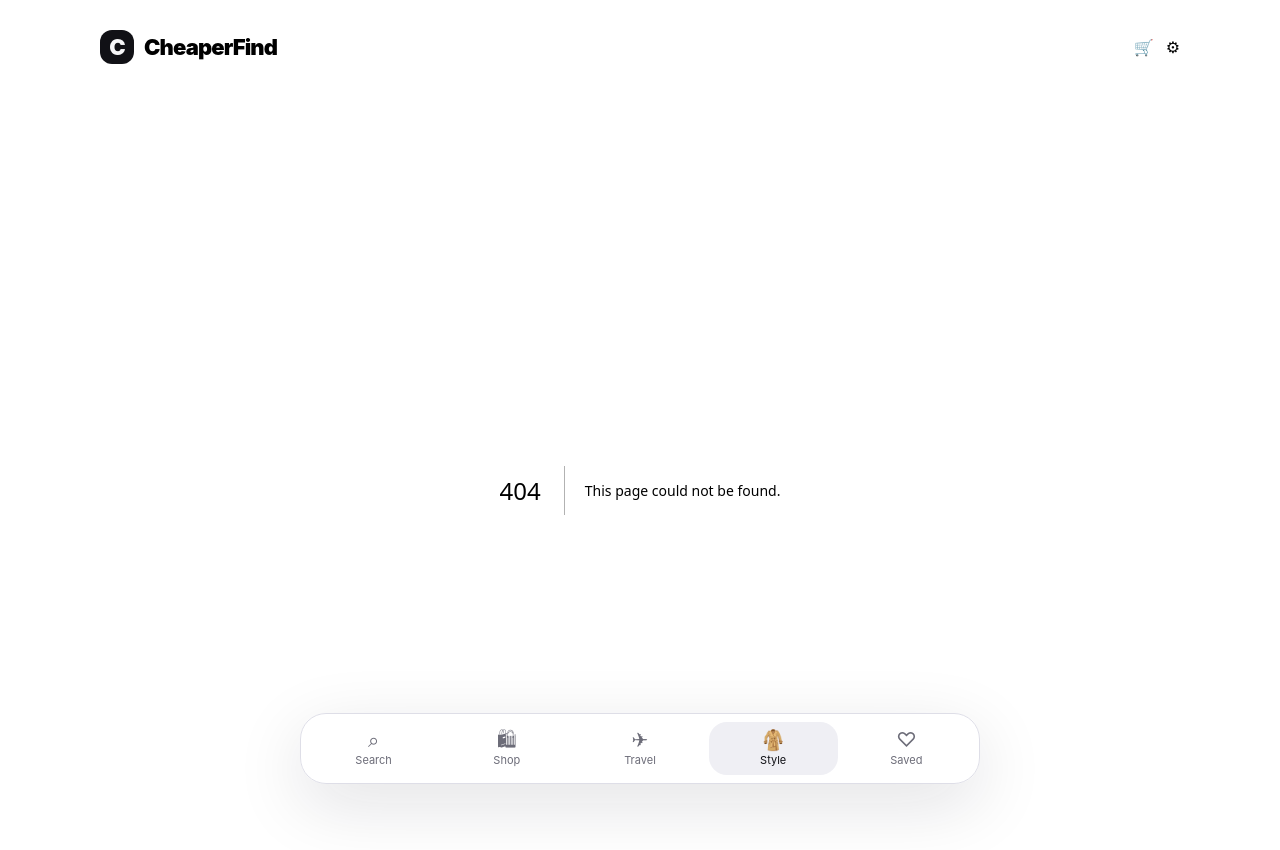
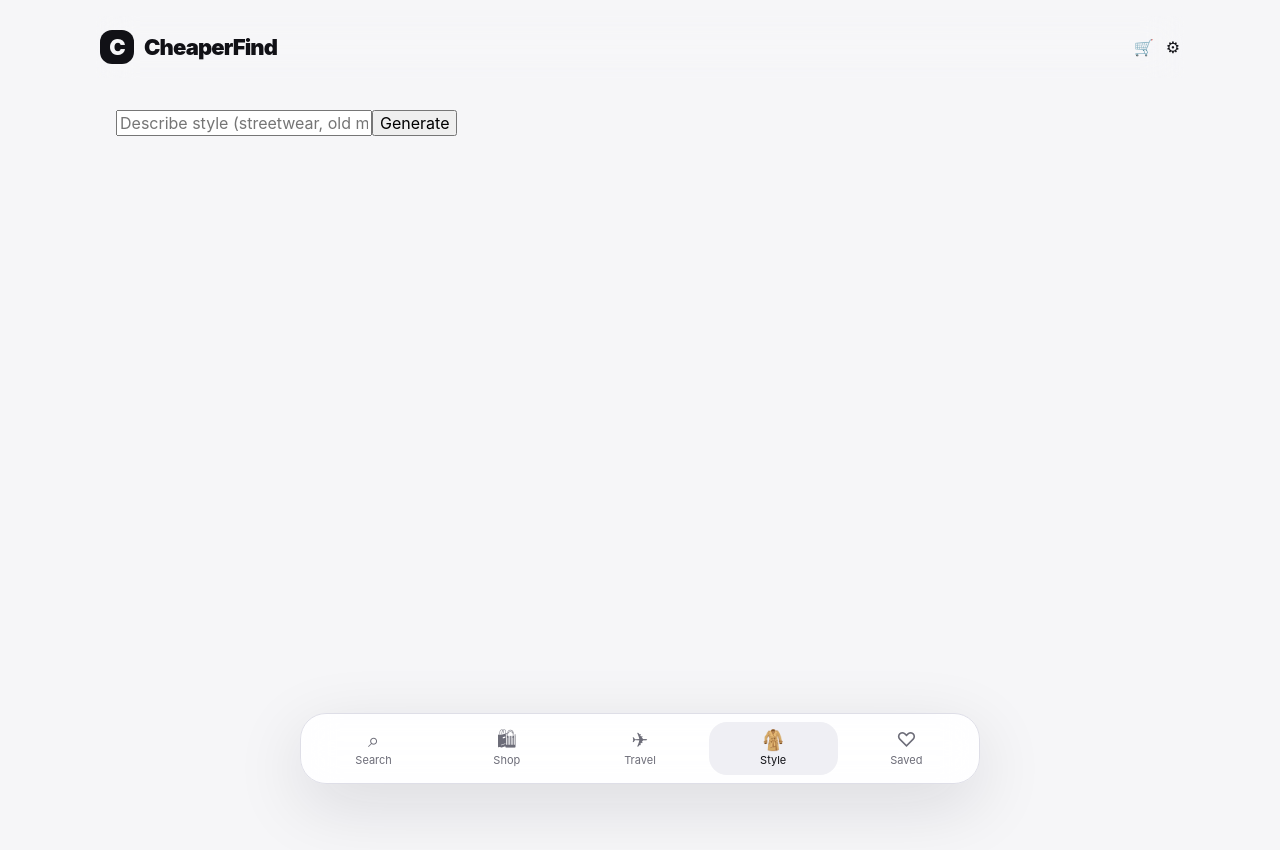
Before and after one commit to Jakelevin999/ccheapest-app-ver-3-, a Next.js app: page /style in a window 1280 px wide. Before the commit this address had no page. Shown: the top 850 px of the page. After the commit the page ends 800 px from the top, so only its background shows below. Built offline with nearby package versions, Linux system fonts and the light colour scheme.

Commit message:
Add tinder-style shopping page

```diff
--- /dev/null
+++ b/app/style/page.tsx
@@ -0,0 +1,50 @@
+'use client';
+import { useState } from 'react';
+import { addToCart } from '../../lib/cart';
+
+export default function StylePage() {
+  const [style, setStyle] = useState('');
+  const [items, setItems] = useState<any[]>([]);
+  const [index, setIndex] = useState(0);
+
+  async function generate() {
+    const res = await fetch('/api/search', {
+      method: 'POST',
+      headers: { 'Content-Type': 'application/json' },
+      body: JSON.stringify({ url: style })
+    });
+    const data = await res.json();
+    setItems(data.results || []);
+    setIndex(0);
+  }
+
+  function swipeRight() {
+    addToCart(items[index]);
+    setIndex(i => i + 1);
+  }
+
+  function swipeLeft() {
+    setIndex(i => i + 1);
+  }
+
+  const item = items[index];
+
+  return (
+    <div style={{padding:20}}>
+      <input placeholder="Describe style (streetwear, old money...)" value={style} onChange={e=>setStyle(e.target.value)} />
+      <button onClick={generate}>Generate</button>
+
+      {item && (
+        <div className="card">
+          <img src={item.image} style={{width:'100%', borderRadius:12}} />
+          <h3>{item.title}</h3>
+          <p>{item.price}</p>
+          <div style={{display:'flex', gap:10}}>
+            <button onClick={swipeLeft}>Skip</button>
+            <button onClick={swipeRight}>Add to Cart</button>
+          </div>
+        </div>
+      )}
+    </div>
+  );
+}
```
